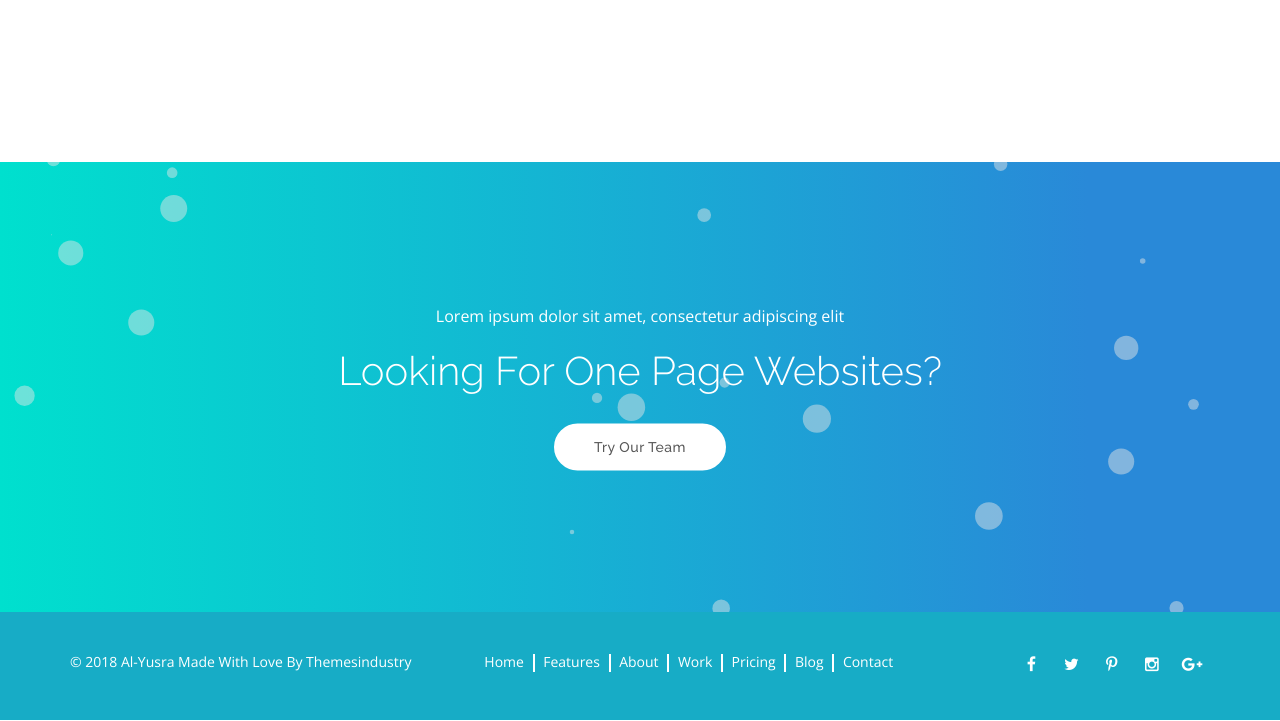
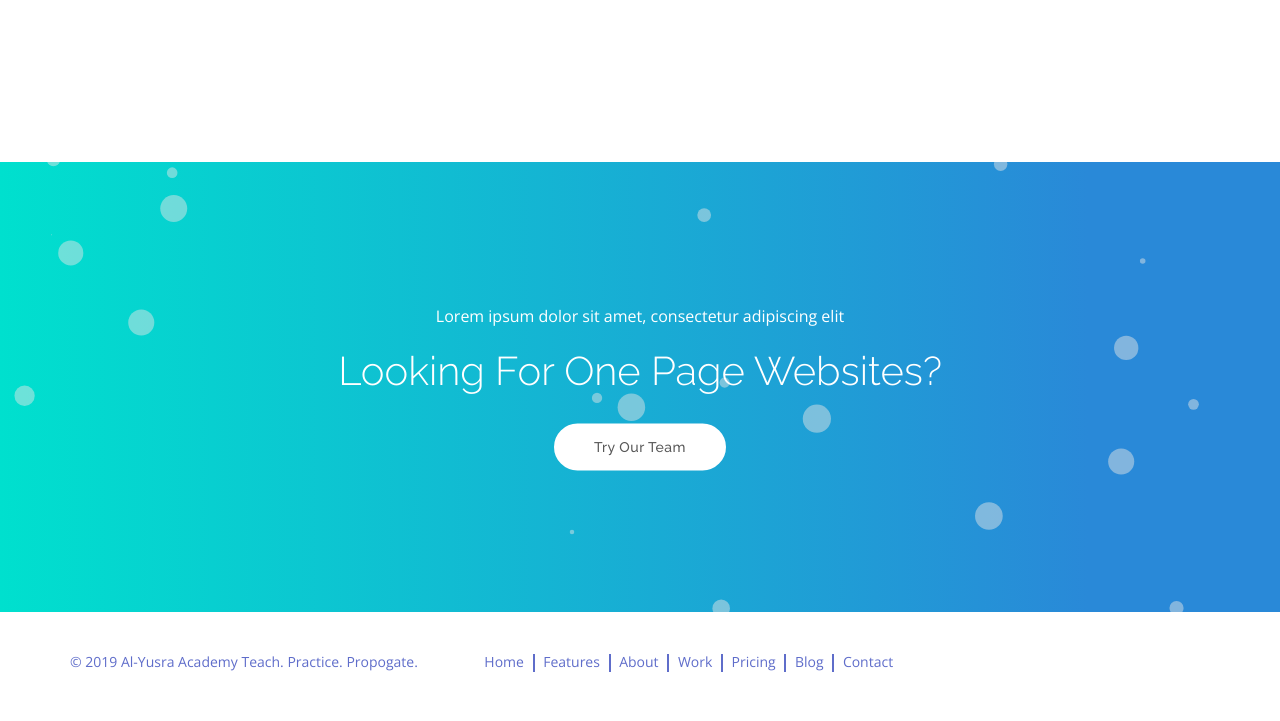
Before and after one commit to al-yusra/alyusra, a plain HTML site: page index.html in a window 1280 px wide. Shown: the part 1944-2665 px from the top of the page. Drawn offline with nearby package versions, Linux system fonts and the light colour scheme; some packages are replaced by stand-ins of ours; a script that the page names is missing.

Commit message:
update site

```diff
--- a/css/style.css
+++ b/css/style.css
@@ -1191,7 +1191,7 @@ footer a:hover, footer a:active, footer a:focus{
     width: 2px;
     height: 18px;
     position: relative;
-    background: white;
+    background: #5f6dca;
     vertical-align: middle;
     display: inline-block;
 }
--- a/index.html
+++ b/index.html
@@ -295,33 +295,33 @@
 <!-- end parallax -->
 
             <!-- footer -->
-            <footer class="padding-40px-tb bg-blue">
+            <footer class="padding-40px-tb bg-white">
                 <div class="container">
                     <div class="row">
                         <div class="col-sm-4">
-                            <div class="text-small text-white xs-text-center xs-margin-15px-bottom">© 2018 Al-Yusra Made With Love By
-                                <a href="#." class="text-white">Themesindustry</a></div>
+                            <div class="text-small text-light-blue xs-text-center xs-margin-15px-bottom">© 2019 Al-Yusra Academy
+                                <a href="#." class="text-light-blue">Teach. Practice. Propogate.</a></div>
                         </div>
                         <div class="col-sm-5 no-padding">
-                            <div class="text-small footer-nav text-white">
-                                <a href="#home" class="scroll text-white">Home</a>
+                            <div class="text-small footer-nav text-light-blue">
+                                <a href="#home" class="scroll text-light-blue">Home</a>
                                 <span class="verticle-line"></span>
-                                <a href="#features" class="scroll text-white">Features</a>
+                                <a href="#features" class="scroll text-light-blue">Features</a>
                                 <span class="verticle-line"></span>
-                                <a href="#about" class="scroll text-white">About</a>
+                                <a href="#about" class="scroll text-light-blue">About</a>
                                 <span class="verticle-line"></span>
-                                <a href="#work" class="scroll text-white">Work</a>
+                                <a href="#work" class="scroll text-light-blue">Work</a>
                                 <span class="verticle-line"></span>
-                                <a href="#price" class="scroll text-white">Pricing</a>
+                                <a href="#price" class="scroll text-light-blue">Pricing</a>
                                 <span class="verticle-line"></span>
-                                <a href="#blog" class="scroll text-white">Blog</a>
+                                <a href="#blog" class="scroll text-light-blue">Blog</a>
                                 <span class="verticle-line"></span>
-                                <a href="#contact" class="scroll text-white">Contact</a>
+                                <a href="#contact" class="scroll text-light-blue">Contact</a>
                             </div>
                         </div>
                         <div class="col-sm-3">
                             <div class="footer-social text-right xs-text-center xs-margin-10px-top">
-                                <a href="#." class="facebook-text-hvr"><i class="fa fa-facebook" aria-hidden="true"></i></a>
+                                <a href="#." <i class="fa fa-facebook" aria-hidden="false"></i></a>
                                 <a href="#." class="twitter-text-hvr"><i class="fa fa-twitter" aria-hidden="true"></i></a>
                                 <a href="#." class="pinterest-text-hvr"><i class="fa fa-pinterest-p" aria-hidden="true"></i></a>
                                 <a href="#." class="instagram-text-hvr"><i class="fa fa-instagram" aria-hidden="true"></i></a>
```
